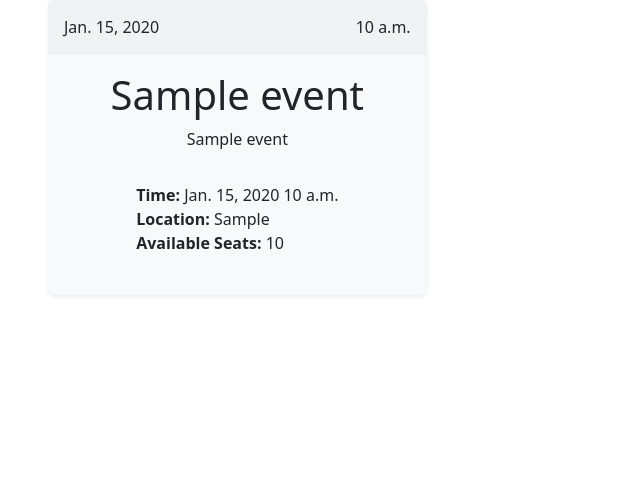
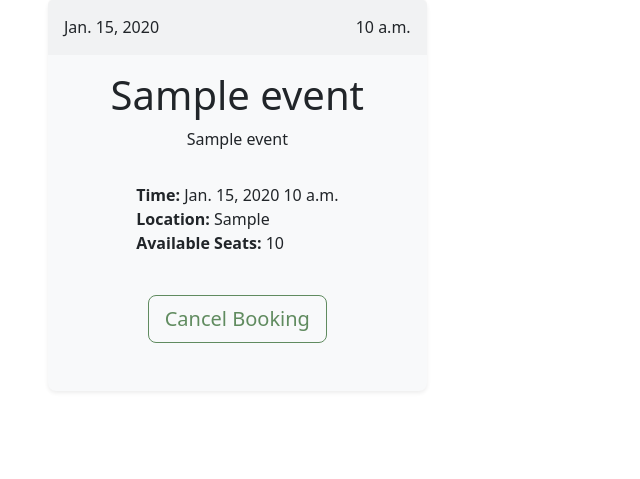
Before and after one commit to LuannePlem/OnlineEventTicketingSystem, a Django app: page /current_events/ in a window 1280 px wide. Shown: the part 485-964 px from the top of the page, without its empty margins (0-640 px from the left). Before the commit the page ends 781 px from the top, so only its background shows below. Run offline with Django 5.2, Linux system fonts and the light colour scheme; a user stored in the database is signed in; tables that the repository leaves empty hold one stand-in row (values such as "Sample post"); parts of the project's set-up code (start-up, migrations or seed data) failed here and were passed over.

Commit message:
User can book an event, and everything changes - buttons and text update - available seats decrease - booking appears in current events

```diff
--- a/OTS_main/OTS_APP/templates/current.html
+++ b/OTS_main/OTS_APP/templates/current.html
@@ -92,15 +92,21 @@
                 <li><b>Location:</b> {{ booking.event.event_location }}</li>
                 <li><b>Available Seats:</b> {{ booking.event.available_seats }}</li>
               </ul>
+
             </div>
+              <form method="POST" action="{% url 'current' %}">
+              {% csrf_token %}
 
-            {% comment %} <form method="POST" action="{% url 'upcoming' %}">
-              {% csrf_token %}
-              <input type="hidden" name="event" value="{{ event }}" />
-              <button type="submit" class="btn m-3 btn-lg btn-outline-primary">
-                Book Event
+              <input type="hidden" name="event_id" value="{{ booking.event.id}}" />
+              <button
+                type="submit"
+                name="action_type"
+                value="cancel_event"
+                class="btn m-3 btn-lg btn-outline-secondary"
+              >
+                Cancel Booking
               </button>
-            </form> {% endcomment %}
+            </form>
 
           </div>
         </div>
--- a/OTS_main/OTS_APP/views.py
+++ b/OTS_main/OTS_APP/views.py
@@ -129,17 +129,17 @@ def landingPage(request):
 
 def upcoming(request):
     if request.method == "POST":
-        #book event
         user = request.user
         event_id = request.POST.get('event_id')
         event = get_object_or_404(Event, id=event_id)
         action_type = request.POST.get('action_type')
 
+        # --- BOOK EVENT ---
         if action_type == "book_event":
             seats = 1
             if seats > event.available_seats:
                 messages.error(request, "Not enough seats available.")
-                return redirect("/current_events/")
+                return redirect("upcoming")
 
              # Create the booking
 
@@ -148,25 +148,62 @@ def upcoming(request):
             event=event,
             seats_booked=seats
             )
+
+            Event.objects.filter(id=event.id).update(
+                available_seats=event.available_seats - seats
+            )
+
+             # Success message
             messages.success(request, f"Successfully booked {seats} seat(s) for {event.event_title}!")
 
-            return redirect("/current_events/")
+            return redirect("upcoming")
+
+        if action_type == "cancel_event":
+            # Cancel booking
+            booking = Booking.objects.filter(user=user, event=event).first()
+            if booking:
+                booking.delete()
+                messages.success(request, f"Successfully canceled booking for {event.event_title}.")
+            else:
+                messages.error(request, "No booking found to cancel.")
+            return redirect("upcoming")
+
+
     current_user = request.user
     events = Event.objects.all
     bookings = Booking.objects.filter(user=request.user)
+    booking_ids = bookings.values_list('event_id', flat=True)
     context = {
         'user': current_user,
         'events': events,
-        'bookings': bookings
+        'booking_ids': booking_ids
     }
 
     return render(request, "upcoming.html", context)
 
 def current(request):
 
+    if request.method == "POST":
+        user = request.user
+        event_id = request.POST.get('event_id')
+        event = get_object_or_404(Event, id=event_id)
+        action_type = request.POST.get('action_type')
+
+        if action_type == "cancel_event":
+            # Cancel booking
+            booking = Booking.objects.filter(user=user, event=event).first()
+            if booking:
+                booking.delete()
+                messages.success(request, f"Successfully canceled booking for {event.event_title}.")
+            else:
+                messages.error(request, "No booking found to cancel.")
+            return redirect("current")
+
+
     current_user = request.user
     events = Event.objects.all()
     bookings = Booking.objects.filter(user=request.user)
+
     context = {
         'user': current_user,
         'events': events,
```
Also changed, not shown: OTS_main/OTS_APP/templates/upcoming.html (+17 -2 lines).
